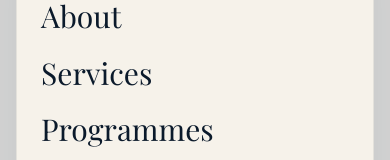
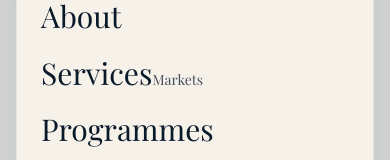
Before and after one commit to kandiahtk-crypto/Project-, a Next.js app: page / in a window 390 px wide. Both pictures are taken after a click on the button "Open menu". Shown: the part 177-337 px from the top of the page. Built offline with nearby package versions, Linux system fonts and the light colour scheme; a web font is replaced by a local one.

Commit message:
Update SiteHeader.tsx

```diff
--- a/src/components/SiteHeader.tsx
+++ b/src/components/SiteHeader.tsx
@@ -96,6 +96,13 @@ export default function SiteHeader() {
                 </Link>
                 <Link href="/services" style={mobileLink} onClick={closeMenu}>
                   Services
+                  <Link
+  href="/markets"
+  className={pathname === "/markets" ? "active" : ""}
+  style={navLink}
+>
+  Markets
+</Link>
                 </Link>
                 <Link href="/programmes" style={mobileLink} onClick={closeMenu}>
                   Programmes
```
